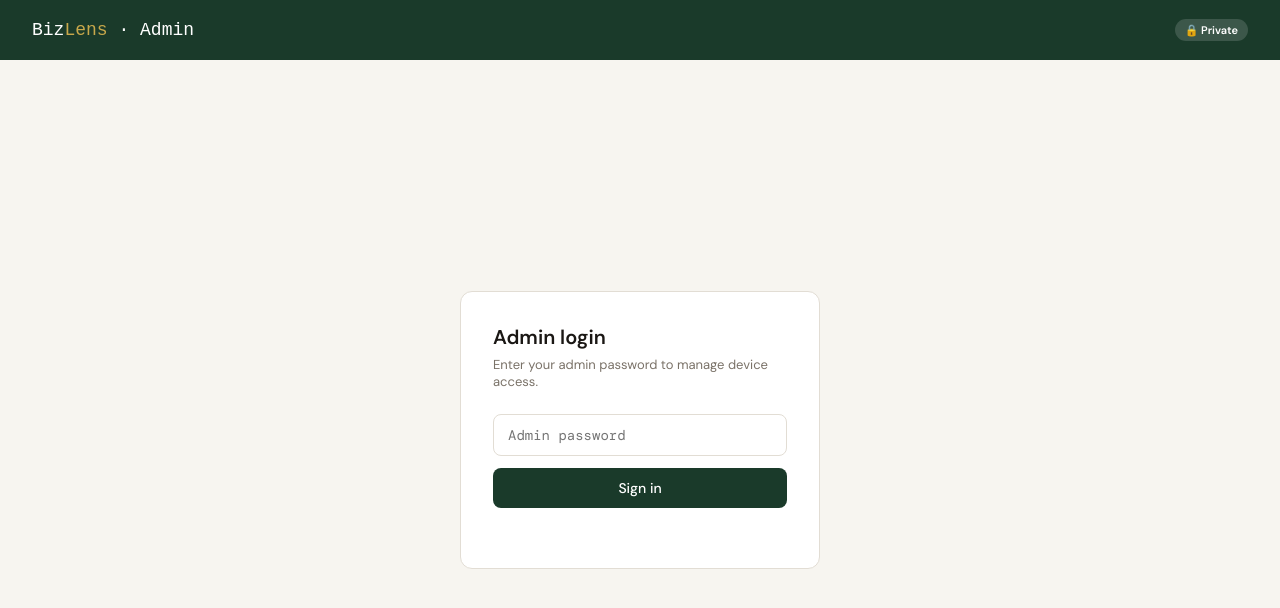
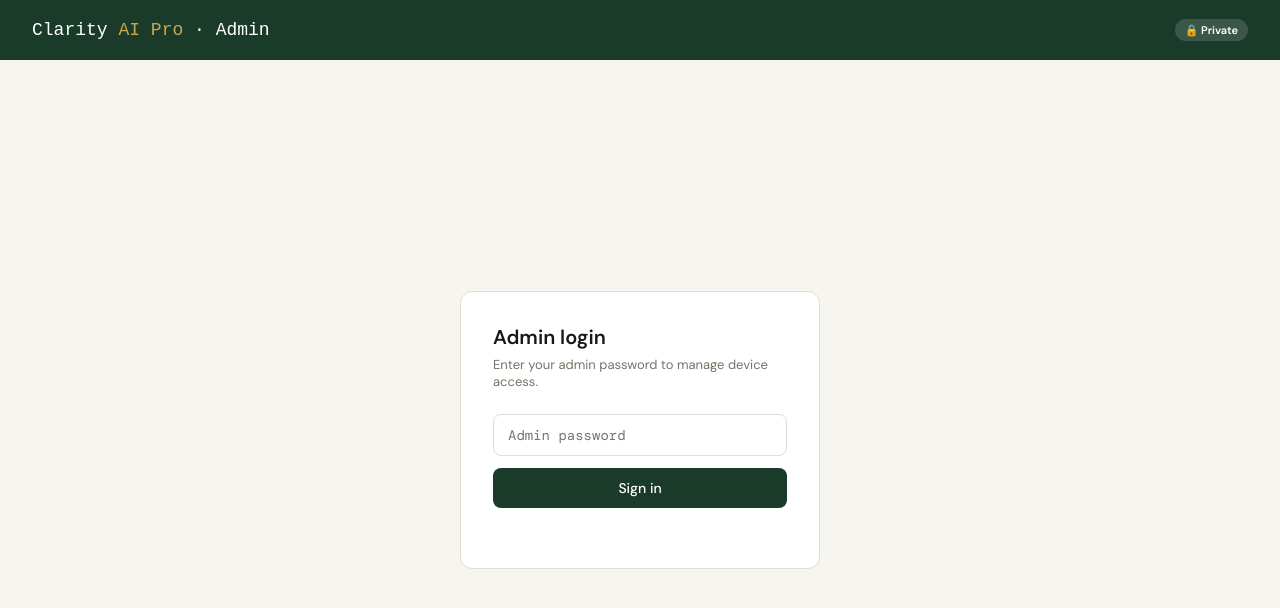
Before and after one commit to wagshulyosef-bot/bizlens, a website: page admin.html in a window 1280 px wide. Drawn offline with nearby package versions, Linux system fonts and the light colour scheme.

Commit message:
Update admin.html

```diff
--- a/admin.html
+++ b/admin.html
@@ -83,7 +83,7 @@
 <body>
 
 <nav>
-  <div class="nav-logo">Biz<span>Lens</span> · Admin</div>
+  <div class="nav-logo">Clarity<span> AI Pro</span> · Admin</div>
   <div class="nav-badge">🔒 Private</div>
 </nav>
 
```
